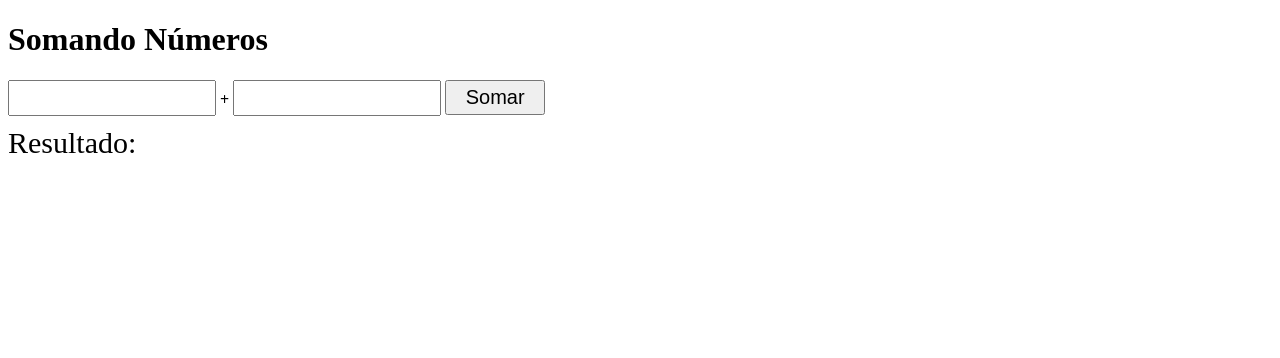
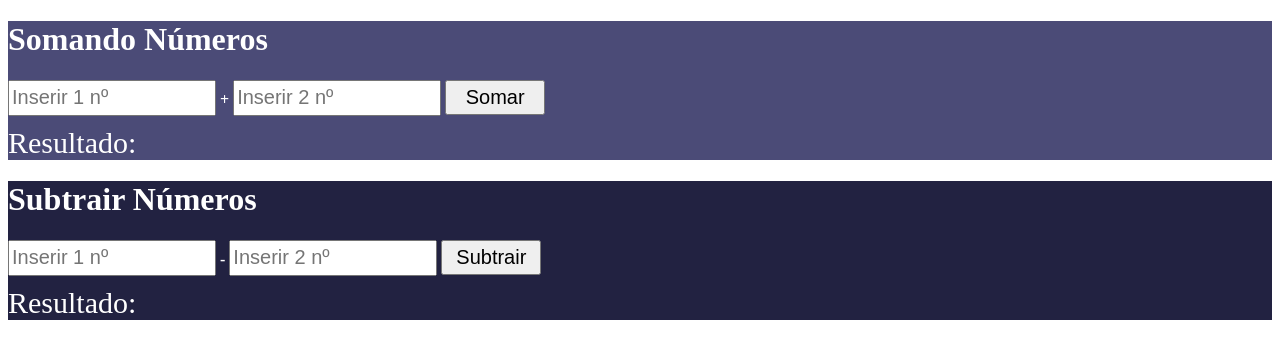
Before and after one commit to rafaelgrohl222/JavaScript_BasicoAvancado, a plain HTML site: page cursoEmVideo_Js/Aula10-Js_evento_DOM/index2.html in a window 1280 px wide. Drawn offline with Linux system fonts and the light colour scheme.

Commit message:
Curso de JavaScript Moderno do básico ao avançado (ES6)

```diff
--- a/cursoEmVideo_Js/Aula10-Js_evento_DOM/estilo_2.css
+++ b/cursoEmVideo_Js/Aula10-Js_evento_DOM/estilo_2.css
@@ -10,4 +10,18 @@ input[type=button]{
 div#res{
     font-size: 30px;
     margin-top: 10px;
+    margin-bottom: 10px;
 }
+.soma{
+    background: rgb(75, 75, 119);
+    color: rgb(255, 255, 255);
+}
+.subtrai{
+    background: rgb(34, 34, 65);
+    color: rgb(255, 255, 255);
+}
+div#resSubtra{
+    font-size: 30px;
+    margin-top: 10px;
+    margin-bottom: 10px;
+}
--- a/cursoEmVideo_Js/Aula10-Js_evento_DOM/index2.html
+++ b/cursoEmVideo_Js/Aula10-Js_evento_DOM/index2.html
@@ -8,13 +8,23 @@
     <link rel="stylesheet" href="../Aula10-Js_evento_DOM/estilo_2.css">
 </head>
 <body>
-    <h1>Somando Números</h1>
+    <div class="soma">
+        <h1>Somando Números</h1>
 
-    <input type="number" name="txtn1" id="txtn1"> <strong>+</strong>
-    <input type="number" name="txtn2" id="txtn2">
-    <input type="button" value="Somar" onclick="somar()">
-    <div id="res">Resultado:</div>
+        <input type="number" name="txtn1" id="txtn1" placeholder="Inserir 1 nº"> <strong>+</strong>
+        <input type="number" name="txtn2" id="txtn2" placeholder="Inserir 2 nº">
+        <input type="button" value="Somar" onclick="somar()">
+        <div id="res">Resultado:</div>
+    </div><!--Div-Somar-->
 
+    <div class="subtrai">
+        <h1>Subtrair Números</h1>
+
+        <input type="number" name="txtn3" id="txtn3" placeholder="Inserir 1 nº"> <strong>-</strong>
+        <input type="number" name="txtn4" id="txtn4" placeholder="Inserir 2 nº">
+        <input type="button" value="Subtrair" onclick="subtrair()">
+        <div id="resSubtra">Resultado:</div>
+    </div><!--Div-Subtrair-->
     <!--Javascript-->
     <script src="../Aula10-Js_evento_DOM/script_2.js"></script>
 </body>
--- a/cursoEmVideo_Js/Aula10-Js_evento_DOM/script_2.js
+++ b/cursoEmVideo_Js/Aula10-Js_evento_DOM/script_2.js
@@ -3,11 +3,19 @@
      var tn2 = document.querySelector('input#txtn2');
      var res = document.getElementById('res');
 
-     var num1 = Number(tn1.value);
-     var num2 = Number(tn2.value);
-     var soma = num1 + num2;
-     res.innerHTML = `A soma entre ${num1} e ${num2} é: <strong>(${soma})</strong>`;
-
+     var numSoma1 = Number(tn1.value);
+     var numSoma2 = Number(tn2.value);
+     var soma = numSoma1 + numSoma2;
+     res.innerHTML = `A soma entre ${numSoma1} e ${numSoma2} é: <strong>(${soma})</strong>`;
  }
 
- //26min
+ function subtrair() {
+     var tn3 = document.getElementById('txtn3');
+     var tn4 = document.querySelector('input#txtn4');
+     var resSubt = document.getElementById('resSubtra');
+
+     var numSubtr1 = Number(tn3.value);
+     var numSubtr2 = Number(tn4.value);
+     var subtrai = numSubtr1 - numSubtr2;
+     resSubt.innerHTML = `A subtração entre ${numSubtr1} e ${numSubtr2} e: <strong>(${subtrai})</strong>`;
+ }
```
